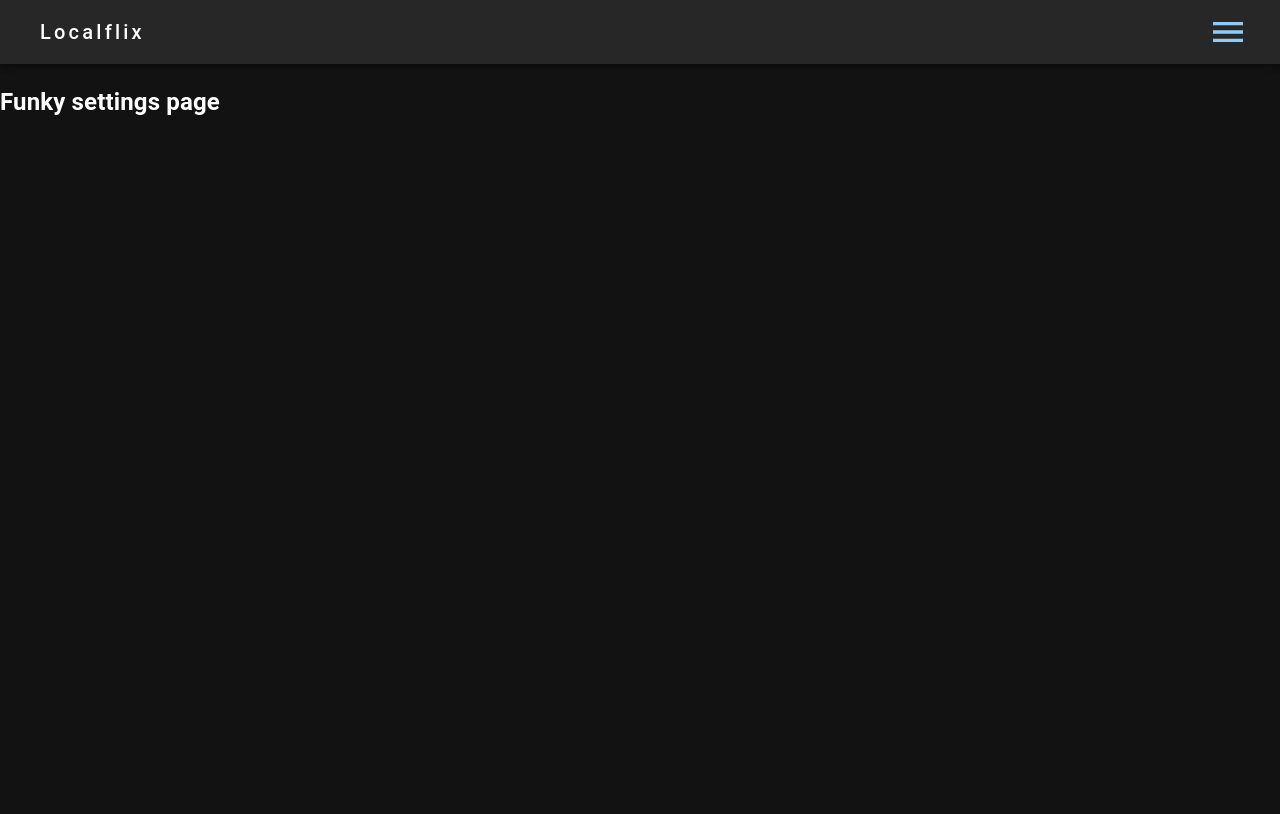
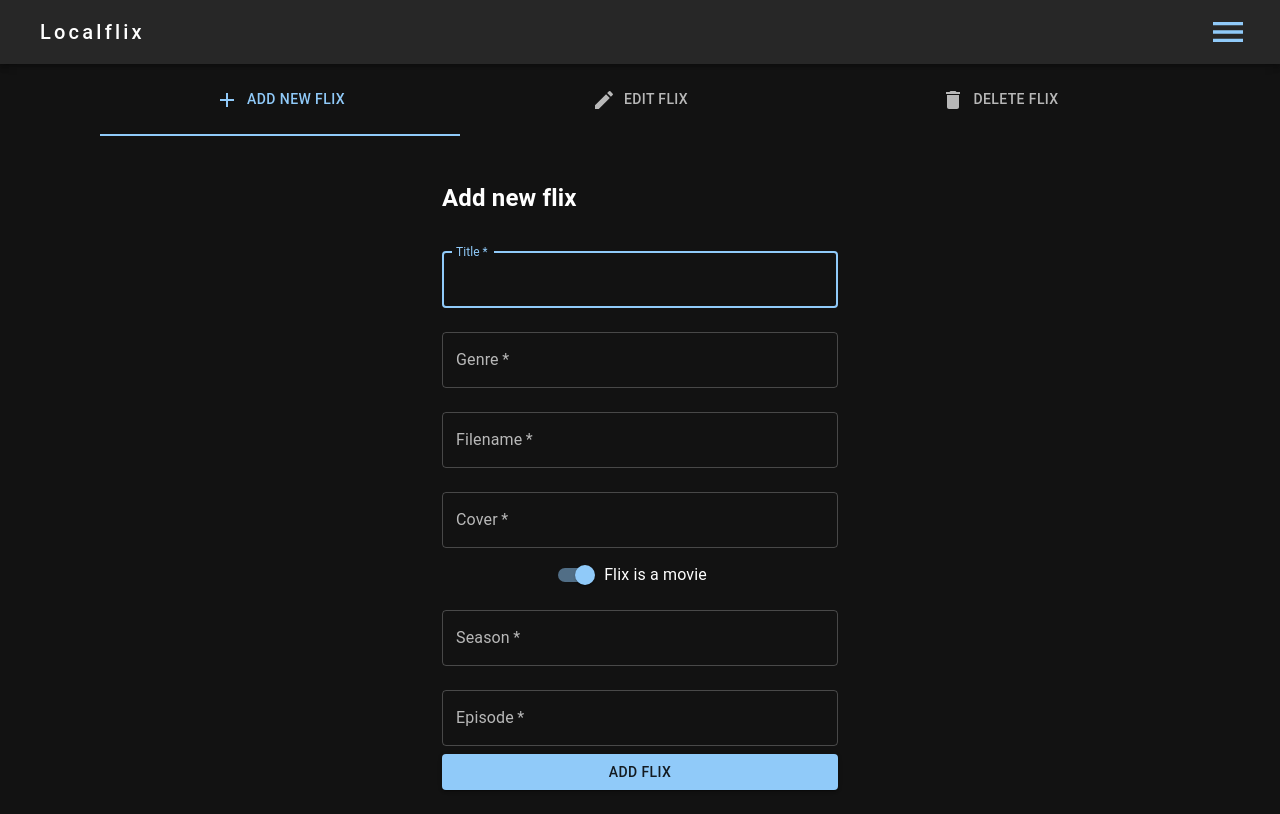
Before and after one commit to timoleppanen85/Localflix, a React (Vite) app in the folder frontend/: page /settings in a window 1280 px wide. Built offline with nearby package versions, Linux system fonts and the light colour scheme; sample sign-in values are in the browser's storage.

Commit message:
Updated server.py for deployment

```diff
--- a/frontend/package.json
+++ b/frontend/package.json
@@ -14,6 +14,7 @@
     "@emotion/styled": "^11.11.5",
     "@fontsource/roboto": "^5.0.12",
     "@mui/icons-material": "^5.15.15",
+    "@mui/lab": "^5.0.0-alpha.170",
     "@mui/material": "^5.15.15",
     "@reduxjs/toolkit": "^2.2.3",
     "js-cookie": "^3.0.5",
--- /dev/null
+++ b/frontend/src/components/FormAddFlix.jsx
@@ -0,0 +1,139 @@
+import { Button, Container, FormControlLabel, Switch } from "@mui/material";
+import { useState } from "react";
+import { useDispatch } from "react-redux";
+import { TextField } from "@mui/material";
+
+export default function FormAddFlix() {
+    const [flix, setFlix] = useState({
+        title: "",
+        genre: "",
+        filename: "",
+        cover: "",
+        isMovie: true,
+        season: "",
+        episode: "",
+    });
+
+    const onChange = (event) => {
+        setFlix((flix) => {
+            return {
+                ...flix,
+                [event.target.name]: event.target.value,
+            };
+        });
+    };
+
+    const dispatch = useDispatch();
+
+    const handleAddFlix = (event) => {
+        event.preventDefault();
+        console.log(flix);
+        // dispatch(addFlix(flix));
+    };
+
+    const initialState = {
+        Title: "",
+        Genre: "",
+        Filename: "",
+        Cover: "",
+        isMovie: true,
+        Season: "",
+        Episode: "",
+    };
+
+    return (
+        <Container maxWidth="xs">
+            <h2>Add new flix</h2>
+            <form onSubmit={handleAddFlix}>
+                <TextField
+                    variant="outlined"
+                    margin="normal"
+                    required
+                    fullWidth
+                    id="title"
+                    label="Title"
+                    name="title"
+                    autoFocus
+                    value={flix.title}
+                    onChange={onChange}></TextField>
+                <TextField
+                    variant="outlined"
+                    margin="normal"
+                    required
+                    fullWidth
+                    id="genre"
+                    label="Genre"
+                    name="genre"
+                    value={flix.genre}
+                    onChange={onChange}></TextField>
+                <TextField
+                    variant="outlined"
+                    margin="normal"
+                    required
+                    fullWidth
+                    id="filename"
+                    label="Filename"
+                    name="filename"
+                    value={flix.filename}
+                    onChange={onChange}></TextField>
+                <TextField
+                    variant="outlined"
+                    margin="normal"
+                    required
+                    fullWidth
+                    id="cover"
+                    label="Cover"
+                    name="cover"
+                    value={flix.cover}
+                    onChange={onChange}></TextField>
+                <div
+                    style={{
+                        display: "flex",
+                        justifyContent: "center",
+                    }}>
+                    <FormControlLabel
+                        control={
+                            <Switch
+                                checked={flix.isMovie}
+                                onChange={(event) => {
+                                    setFlix({
+                                        ...flix,
+                                        isMovie: event.target.checked,
+                                    });
+                                }}></Switch>
+                        }
+                        label={`Flix is a ${
+                            flix.isMovie ? "movie" : "series"
+                        }`}></FormControlLabel>
+                </div>
+                <TextField
+                    variant="outlined"
+                    margin="normal"
+                    required
+                    fullWidth
+                    id="season"
+                    label="Season"
+                    name="season"
+                    value={flix.season}
+                    onChange={onChange}></TextField>
+                <TextField
+                    variant="outlined"
+                    margin="normal"
+                    required
+                    fullWidth
+                    id="episode"
+                    label="Episode"
+                    name="episode"
+                    value={flix.episode}
+                    onChange={onChange}></TextField>
+                <Button
+                    type="submit"
+                    fullWidth
+                    variant="contained"
+                    color="primary">
+                    Add flix
+                </Button>
+            </form>
+        </Container>
+    );
+}
--- a/frontend/src/components/SettingsPage.jsx
+++ b/frontend/src/components/SettingsPage.jsx
@@ -1,24 +1,50 @@
 import { useState } from "react";
+import AddIcon from "@mui/icons-material/Add";
+import EditIcon from "@mui/icons-material/Edit";
+import Delete from "@mui/icons-material/Delete";
+import { Tabs, Tab } from "@mui/material";
+import { TabContext, TabList, TabPanel } from "@mui/lab";
+import FormAddFlix from "./FormAddFlix.jsx";
 
 export default function SettingsPage() {
-    const [value, setValue] = useState("1");
+    const [value, setValue] = useState("0");
+
     const handleChange = (event, newValue) => {
         setValue(newValue);
     };
 
     return (
-        <h2>Funky settings page</h2>
-        // <TabContext value={value}>
-        //     <TabList
-        //         onChange={handleChange}
-        //         aria-label="tabs for CRUD operations">
-        //         <Tab label="Add Flix" value="1" />
-        //         <Tab label="Edit Flix" value="2" />
-        //         <Tab label="Delete Flix" value="3" />
-        //     </TabList>
-        //     <TabPanel value="1">Add flix here</TabPanel>
-        //     <TabPanel value="2">Edit flix here</TabPanel>
-        //     <TabPanel value="3">Delete flix here</TabPanel>
-        // </TabContext>
+        <div>
+            <TabContext value={value}>
+                <TabList value={value} onChange={handleChange} centered>
+                    <Tab
+                        icon={<AddIcon />}
+                        iconPosition="start"
+                        label="Add new flix"
+                        value="0"
+                        sx={{ width: "33%" }}
+                    />
+                    <Tab
+                        icon={<EditIcon />}
+                        iconPosition="start"
+                        label="Edit flix"
+                        value="1"
+                        sx={{ width: "33%" }}
+                    />
+                    <Tab
+                        icon={<Delete />}
+                        iconPosition="start"
+                        label="Delete flix"
+                        value="2"
+                        sx={{ width: "33%" }}
+                    />
+                </TabList>
+                <TabPanel value="0">
+                    <FormAddFlix />
+                </TabPanel>
+                <TabPanel value="1">Edit flix</TabPanel>
+                <TabPanel value="2">Delete flix</TabPanel>
+            </TabContext>
+        </div>
     );
 }
```
Also changed, not shown: 2 other files (tests, documents, lock files or other folders).
